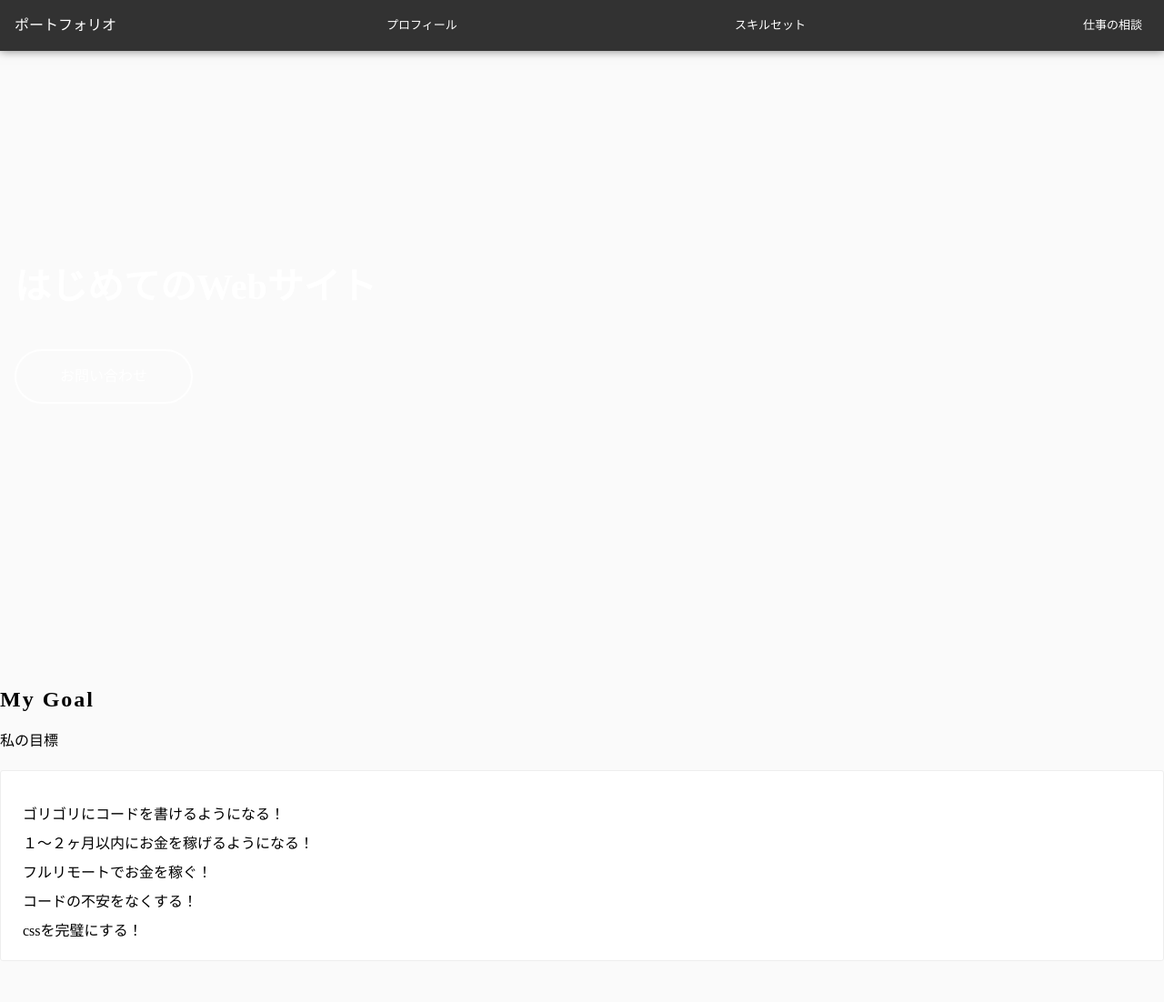
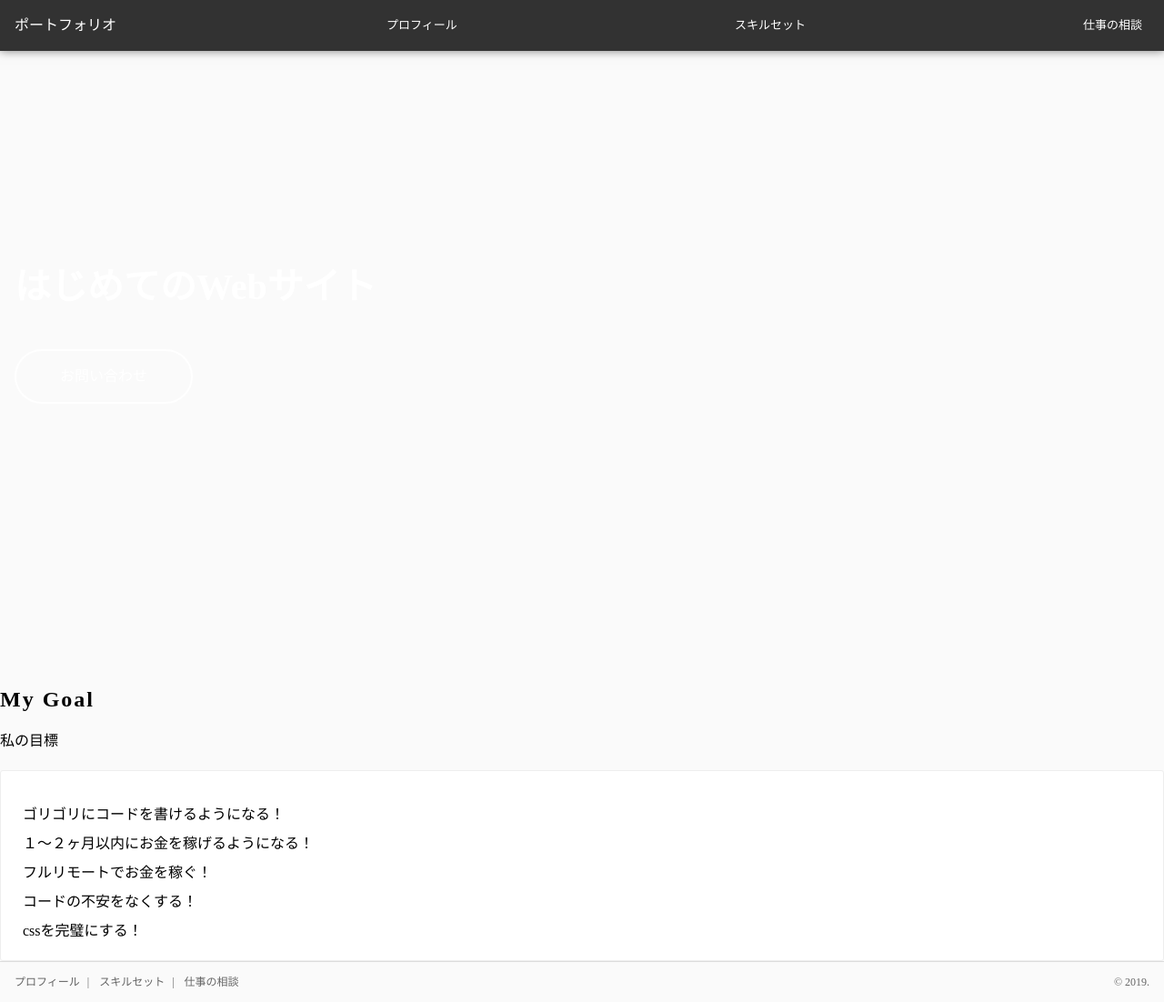
Before and after one commit to NozomiMuroya/portfolio, a plain HTML site: page index.html in a window 1280 px wide. Shown: the whole page at 91% size. Before the commit the page ends 1057 px from the top, so only its background shows below. Drawn offline with Linux system fonts and the light colour scheme.

Commit message:
フッターの実装

```diff
--- a/index.html
+++ b/index.html
@@ -12,6 +12,7 @@
   <meta name="description" content="NooNサイト">
   <title>Test-NooN</title>
 </head>
+
 <body>
   <header class="header">
     <p class="header__logo">ポートフォリオ</p>
@@ -47,5 +48,21 @@
   　　<li>cssを完璧にする！</li>
     </ol>
   </div>
+
+  <footer class="footer">
+      <ul class="footer-nav">
+        <li class="footer-nav__item">
+          <a href="" class="footer-nav__link">プロフィール</a>
+        </li>
+        <li class="footer-nav__item">
+          <a href="" class="footer-nav__link">スキルセット</a>
+        </li>
+        <li class="footer-nav__item">
+          <a href="" class="footer-nav__link">仕事の相談</a>
+        </li>
+      </ul>
+      <p class="footer__copyright">&copy; 2019.</p>
+    </footer>
+  </body>
 </body>
 </html>
--- a/style.css
+++ b/style.css
@@ -110,3 +110,24 @@ body {
   border: 1px solid #eee;
   border-radius: 3px;
 }
+
+.footer {
+  padding: 16px;
+  border-top: 1px solid rgba(0, 0, 0, .12);
+  font-size: 12px;
+  color: rgba(0, 0, 0, .6);
+  display: flex;
+  justify-content: space-between;
+}
+.footer-nav {
+  display: flex;
+  list-style: none;
+}
+.footer-nav__item + .footer-nav__item:before {
+  content: "|";
+  margin: 0 8px;
+}
+.footer-nav__link {
+  text-decoration: none;
+  color: inherit;
+}
```
